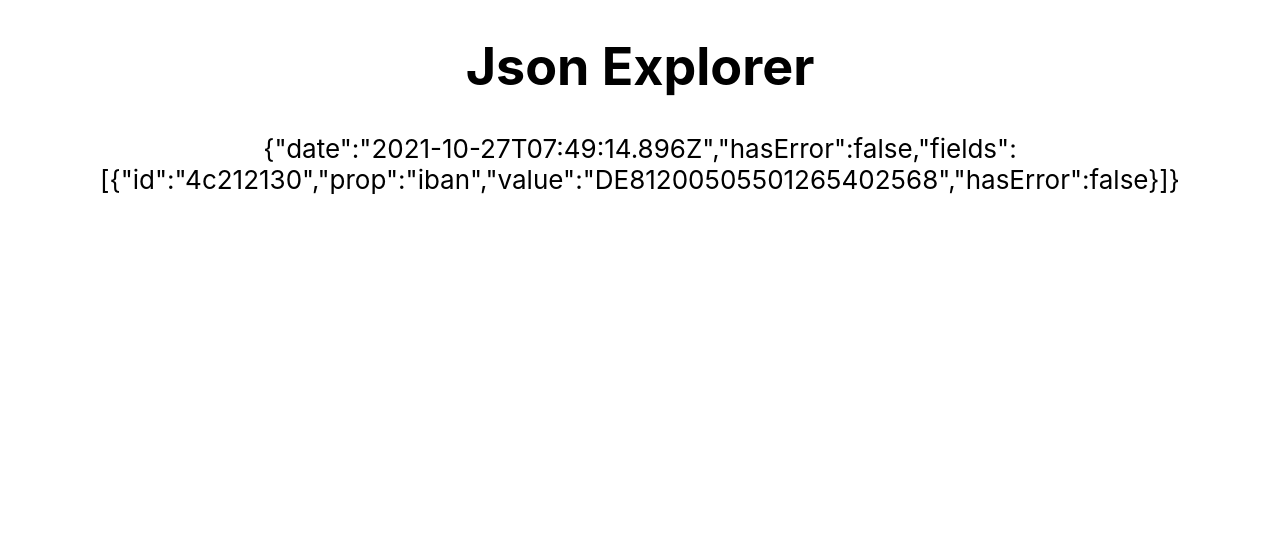
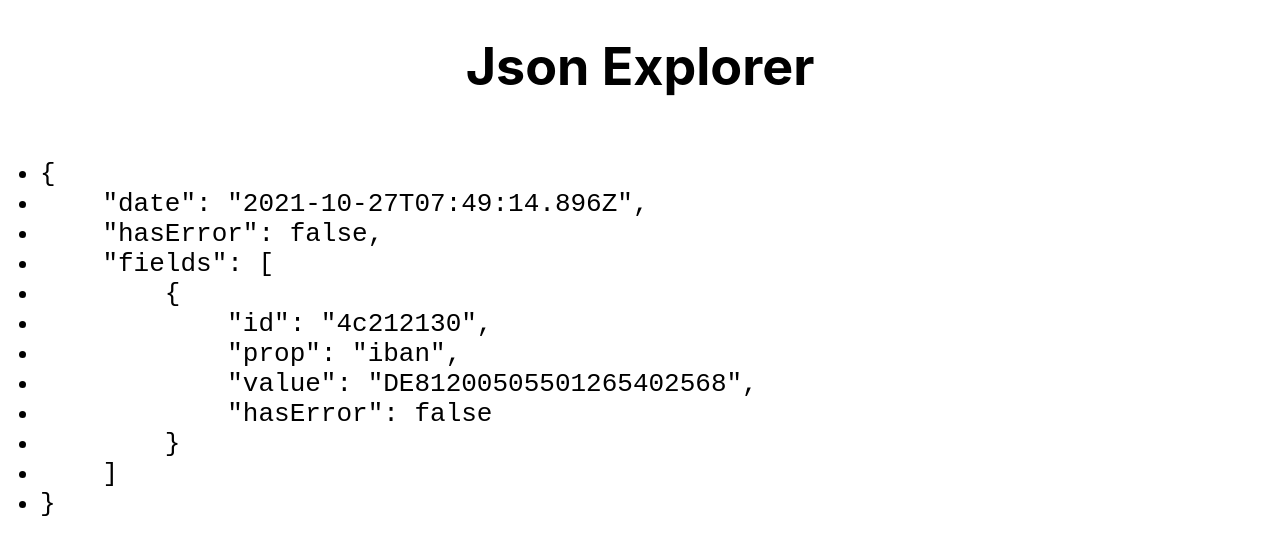
Before and after one commit to SimonSchoetz/heyflow-codechallenge, a React (Create React App) app in the folder json-explorer/: page / in a window 1280 px wide. Shown: the top 554 px of the page. Built offline with nearby package versions, Linux system fonts and the light colour scheme.

Commit message:
figure out how to render the formatted object

```diff
--- a/json-explorer/src/components/JsonDisplay.tsx
+++ b/json-explorer/src/components/JsonDisplay.tsx
@@ -6,5 +6,20 @@ type JsonDisplayProps = {
 };
 
 export default function JsonDisplay({ data }: JsonDisplayProps) {
-  return <div>{JSON.stringify(data)}</div>;
+  const stringified = JSON.stringify(data, null, 4);
+  const rows = stringified.split('\n');
+
+  return (
+    <div>
+      <pre>
+        <ul>
+          {rows.map((row, index) => (
+            <li key={`row-num-${index}`} style={{ textAlign: 'left' }}>
+              {row}
+            </li>
+          ))}
+        </ul>
+      </pre>
+    </div>
+  );
 }
```
